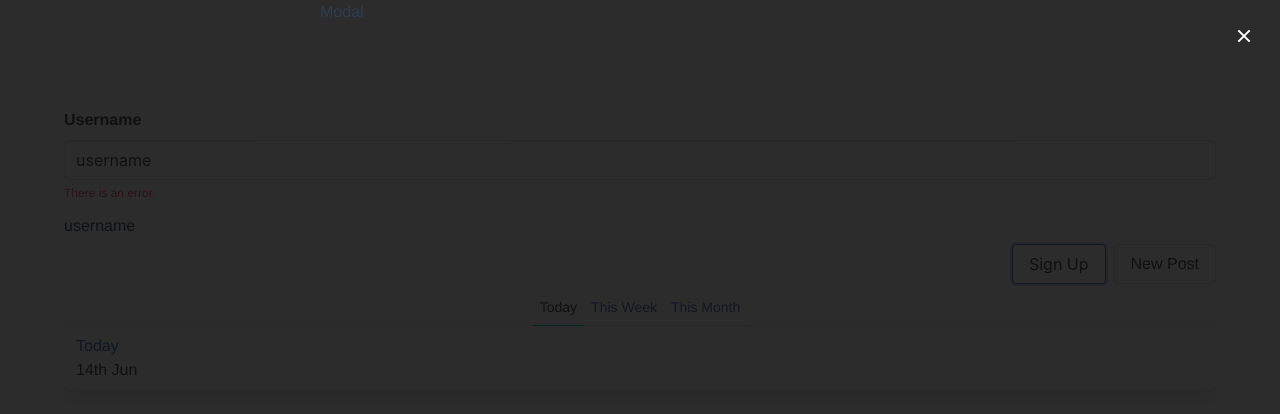
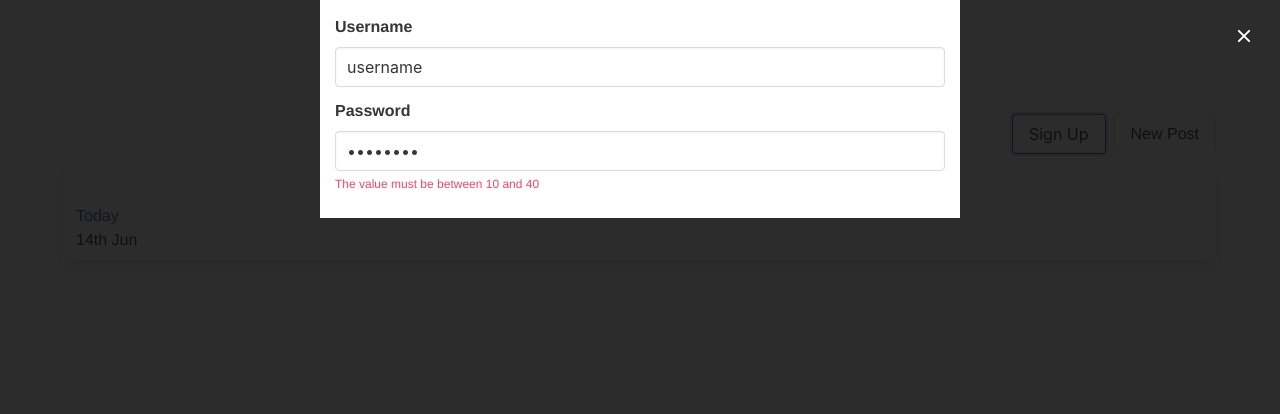
Before and after one commit to lmiller1990/vuejs-composition-api-course, a Vue app: page / in a window 1280 px wide. Both pictures are taken after a click on the button "Sign Up". Shown: the top 414 px of the page. Built offline with nearby package versions, Linux system fonts and the light colour scheme.

Commit message:
sign up form

```diff
--- a/src/App.vue
+++ b/src/App.vue
@@ -14,13 +14,6 @@
 
   <section class="section">
     <div class="container">
-      <form-input
-        v-model="username"
-        name="Username"
-        type="text"
-        error="There is an error."
-      />
-      {{ username }}
       <navbar />
       <router-view />
     </div>
@@ -42,7 +35,6 @@
 
   setup() {
     const modal = useModal()
-    const username = ref('username')
 
     const style = computed(() => {
       return {
@@ -51,7 +43,6 @@
     })
 
     return {
-      username,
       style,
       hide: () => {
         modal.hideModal()
--- a/src/components/Navbar.vue
+++ b/src/components/Navbar.vue
@@ -20,15 +20,20 @@
   </div>
 
   <teleport to="#modal">
-    <div>Modal</div>
+    <signup />
   </teleport>
 </template>
 
 <script lang="ts">
 import { computed, defineComponent } from 'vue';
+import Signup from './Signup.vue'
 import { useModal } from '../useModal'
 
 export default defineComponent({
+  components: {
+    Signup
+  },
+
   setup() {
     const modal = useModal()
 
--- /dev/null
+++ b/src/components/Signup.vue
@@ -0,0 +1,60 @@
+<template>
+  <form @submit="submit">
+    <form-input
+      v-model="username"
+      name="Username"
+      type="text"
+      :error="usernameStatus.message"
+    />
+
+    <form-input
+      v-model="password"
+      name="Password"
+      type="password"
+      :error="passwordStatus.message"
+    />
+  </form>
+</template>
+
+<script lang="ts">
+import { computed, defineComponent, ref } from 'vue';
+import FormInput from './FormInput.vue'
+import { required, length, Status, validate } from '../validation'
+
+export default defineComponent({
+  components: {
+    FormInput
+  },
+
+  setup() {
+    const username = ref('username')
+    const usernameStatus = computed<Status>(() => {
+      return validate(username.value, [required(), length({ min: 5, max: 10 })])
+    })
+
+    const password = ref('password')
+    const passwordStatus = computed<Status>(() => {
+      return validate(password.value, [required(), length({ min: 10, max: 40 })])
+    })
+
+    const submit = (evt: Event) => {
+      // ...
+    }
+
+    return {
+      usernameStatus,
+      username,
+      submit,
+      password,
+      passwordStatus
+    }
+  }
+});
+</script>
+
+<style scoped>
+form {
+  padding: 15px;
+  background: white;
+}
+</style>
--- a/src/validation.ts
+++ b/src/validation.ts
@@ -29,7 +29,7 @@
   }
 }
 
-interface Status {
+export interface Status {
   valid: boolean
   message?: string
 }
--- a/tsconfig.json
+++ b/tsconfig.json
@@ -1,7 +1,7 @@
 {
   "compilerOptions": {
     "target": "es5",
-    "module": "CommonJS",
+    "module": "esnext",
     "strict": true,
     "jsx": "preserve",
     "importHelpers": true,
```
